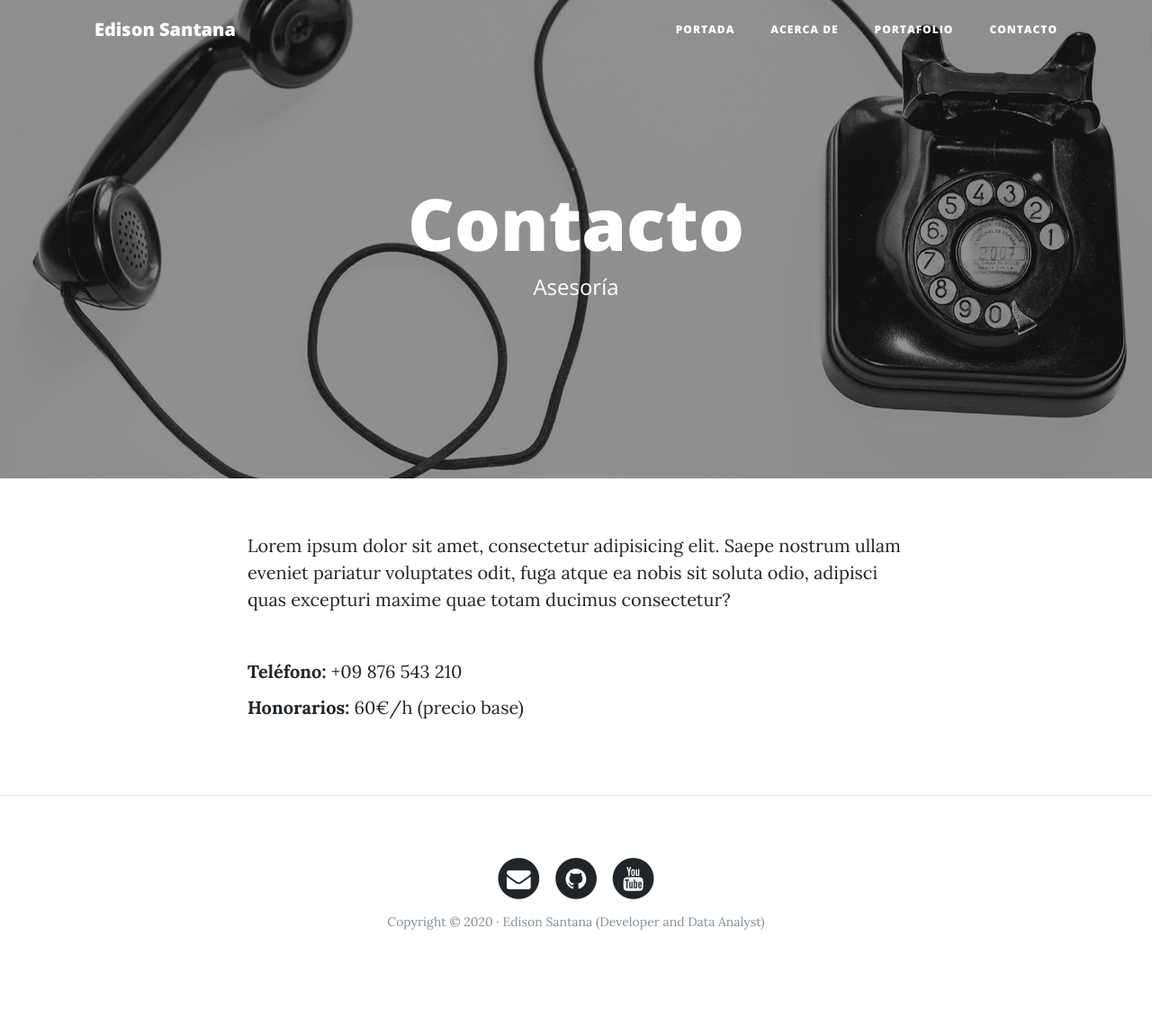
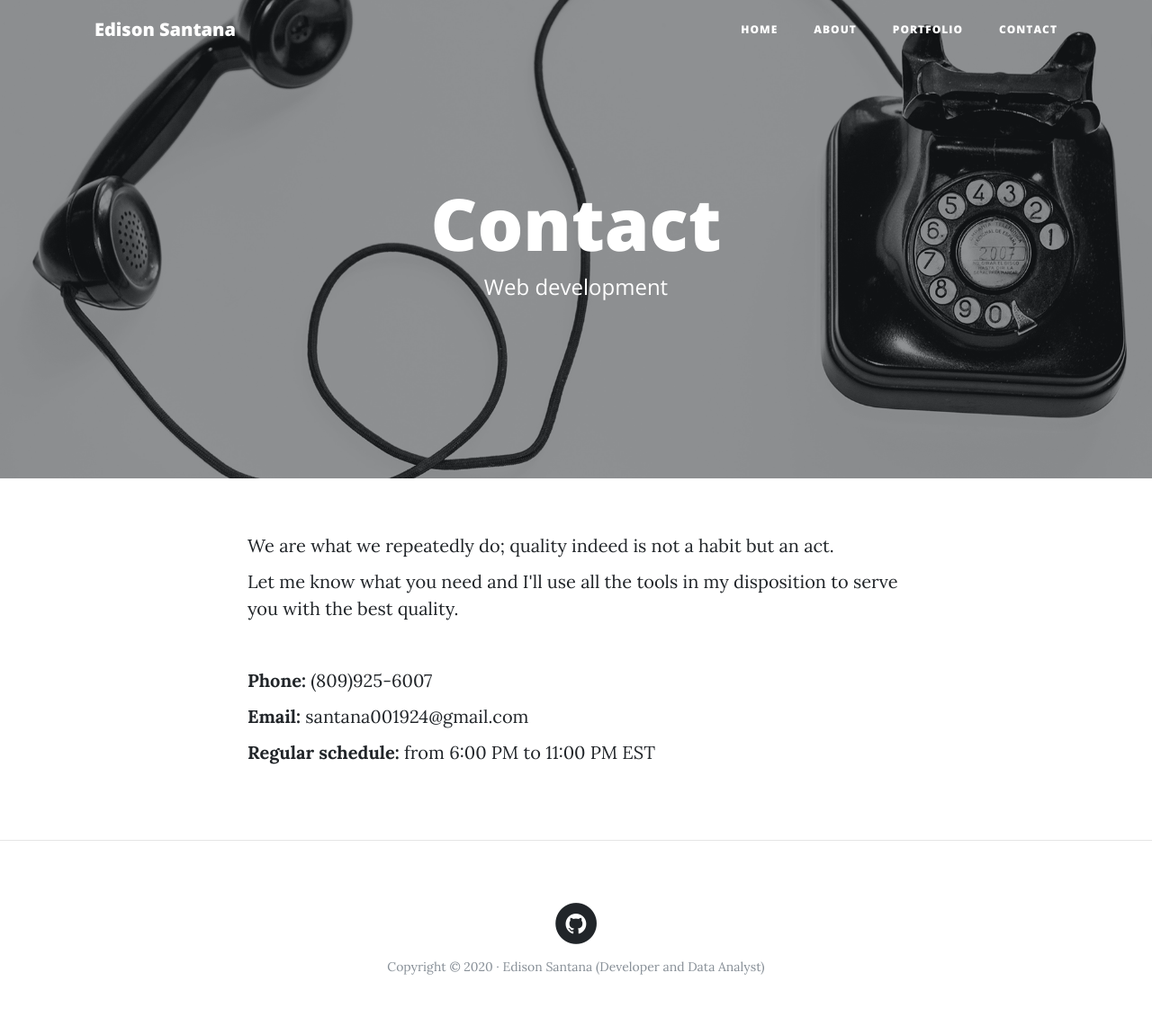
Before and after one commit to Edison0019/web_page, a Django app: page /contact/ in a window 1280 px wide. Shown: the whole page at 90% size. Before the commit the page ends 1034 px from the top, so only its background shows below. Run offline with Django 3.2, Linux system fonts and the light colour scheme; some libraries are stand-ins or nearby versions.

Commit message:
working on the corriculumn

```diff
--- a/src/web_personal/core/templates/core/about.html
+++ b/src/web_personal/core/templates/core/about.html
@@ -3,12 +3,12 @@
 {% block background %}{% load static %}{% static 'core/img/about-bg.jpg' %}{% endblock %}
 
 {% block title %}
-    <title>Acerca de | my web personal</title>
+    <title>About | Personal Letter</title>
 {% endblock title %}
 
 {% block header %}
-    <h1>Acerca de</h1>
-    <span class="subheading">Biografía</span>
+    <h1>About</h1>
+    <span class="subheading">Biography</span>
 {% endblock header %}
 
 {% block content %}
--- a/src/web_personal/core/templates/core/base.html
+++ b/src/web_personal/core/templates/core/base.html
@@ -25,22 +25,22 @@
       <div class="container">
         <a class="navbar-brand" href="{% url 'home' %}">Edison Santana</a>
         <button class="navbar-toggler navbar-toggler-right" type="button" data-toggle="collapse" data-target="#navbarResponsive" aria-controls="navbarResponsive" aria-expanded="false" aria-label="Toggle navigation">
-          Menú
+          Menu
           <i class="fa fa-bars"></i>
         </button>
         <div class="collapse navbar-collapse" id="navbarResponsive">
           <ul class="navbar-nav ml-auto">
             <li class="nav-item">
-              <a class="nav-link" href="{% url 'home' %}">Portada</a>
+              <a class="nav-link" href="{% url 'home' %}">Home</a>
             </li>
             <li class="nav-item">
-              <a class="nav-link" href="{% url 'about' %}">Acerca de</a>
+              <a class="nav-link" href="{% url 'about' %}">About</a>
             </li>
             <li class="nav-item">
-              <a class="nav-link" href="{% url 'portfolio' %}">Portafolio</a>
+              <a class="nav-link" href="{% url 'portfolio' %}">Portfolio</a>
             </li>
             <li class="nav-item">
-              <a class="nav-link" href="{% url 'contact' %}">Contacto</a>
+              <a class="nav-link" href="{% url 'contact' %}">Contact</a>
             </li>
           </ul>
         </div>
@@ -78,26 +78,10 @@
           <div class="col-lg-8 col-md-10 mx-auto">
             <ul class="list-inline text-center">
               <li class="list-inline-item">
-                <a href="#">
-                  <span class="fa-stack fa-lg">
-                    <i class="fa fa-circle fa-stack-2x"></i>
-                    <i class="fa fa-envelope fa-stack-1x fa-inverse"></i>
-                  </span>
-                </a>
-              </li>
-              <li class="list-inline-item">
-                <a href="#">
+                <a href="https://github.com/edison0019">
                   <span class="fa-stack fa-lg">
                     <i class="fa fa-circle fa-stack-2x"></i>
                     <i class="fa fa-github fa-stack-1x fa-inverse"></i>
-                  </span>
-                </a>
-              </li>
-              <li class="list-inline-item">
-                <a href="#">
-                  <span class="fa-stack fa-lg">
-                    <i class="fa fa-circle fa-stack-2x"></i>
-                    <i class="fa fa-youtube fa-stack-1x fa-inverse"></i>
                   </span>
                 </a>
               </li>
--- a/src/web_personal/core/templates/core/contact.html
+++ b/src/web_personal/core/templates/core/contact.html
@@ -3,21 +3,23 @@
 {% block background %}{% load static %}{% static 'core/img/contact-bg.jpg' %}{% endblock %}
 
 {% block title %}
-    <title>Contacto | my web personal</title>
+    <title>Contact| Personal Letter</title>
 {% endblock title %}
 
 {% block header %}
-    <h1>Contacto</h1>
-    <span class="subheading">Asesoría</span>
+    <h1>Contact</h1>
+    <span class="subheading">Web development</span>
 {% endblock header %}
 
 {% block content %}
     <div class="row">
     <div class="col-lg-8 col-md-10 mx-auto">
-        <p>Lorem ipsum dolor sit amet, consectetur adipisicing elit. Saepe nostrum ullam eveniet pariatur voluptates odit, fuga atque ea nobis sit soluta odio, adipisci quas excepturi maxime quae totam ducimus consectetur?</p>
+        <p>We are what we repeatedly do; quality indeed is not a habit but an act.</p>
+        <p>Let me know what you need and I'll use all the tools in my disposition to serve you with the best quality.</p>
         <br>
-        <p><b>Teléfono:</b> +09 876 543 210</p>
-        <p><b>Honorarios:</b> 60€/h (precio base)</p>
+        <p><b>Phone:</b> (809)925-6007</p>
+        <p><b>Email:</b> santana001924@gmail.com</p>
+        <p><b>Regular schedule:</b> from 6:00 PM to 11:00 PM EST</p>
     </div>
     </div>
 {% endblock content %}
--- a/src/web_personal/core/templates/core/home.html
+++ b/src/web_personal/core/templates/core/home.html
@@ -8,5 +8,5 @@
 
 {% block header %}
     <h1>Edison Santana</h1>
-    <span class="subheading">Python developer | Data Analyst</span>
+    <span class="subheading">Developer | Data Analyst</span>
 {% endblock header %}
```
Also changed, not shown: src/web_personal/portfolio/templates/portfolio/portafolio.html (+4 -4 lines), src/web_personal/db.sqlite3, src/web_personal/media/portfolio/dahsboard.png (added).
